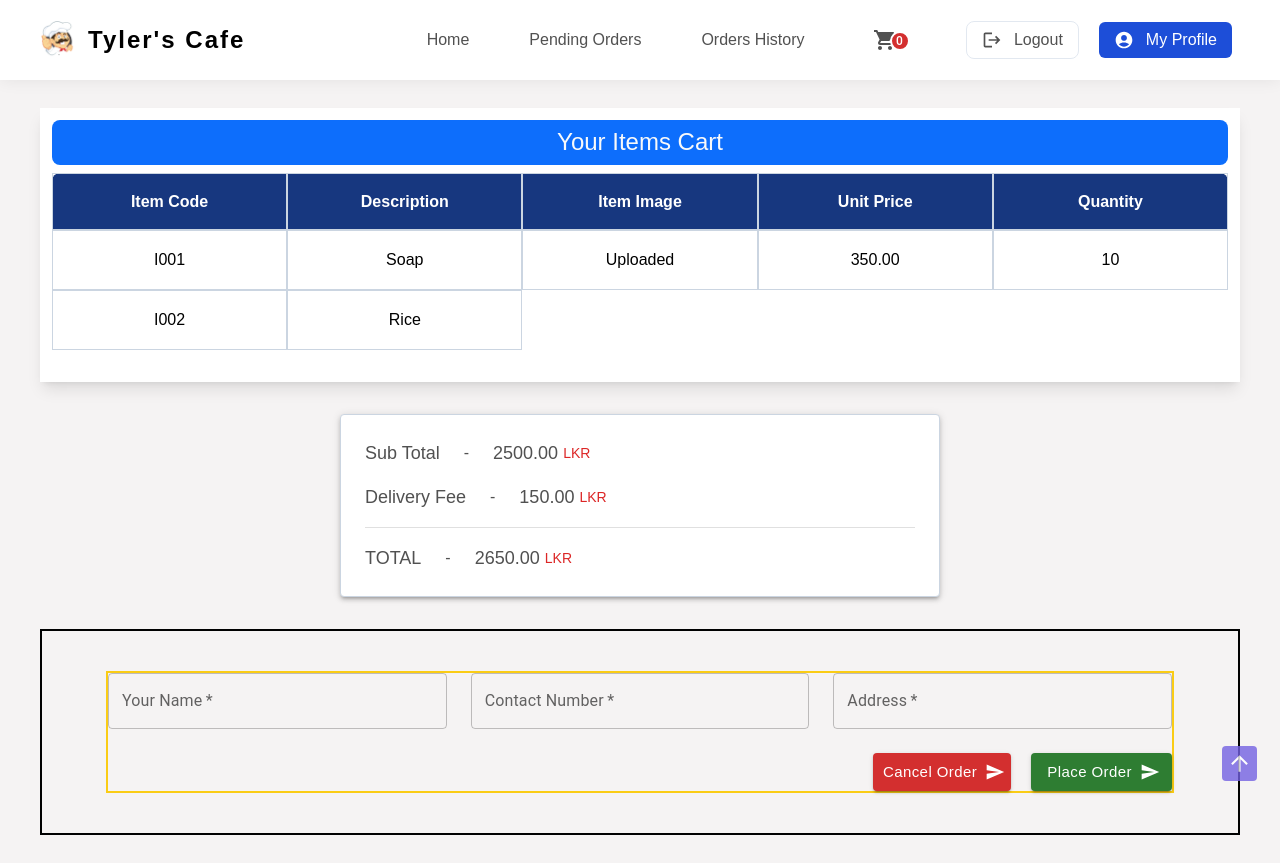
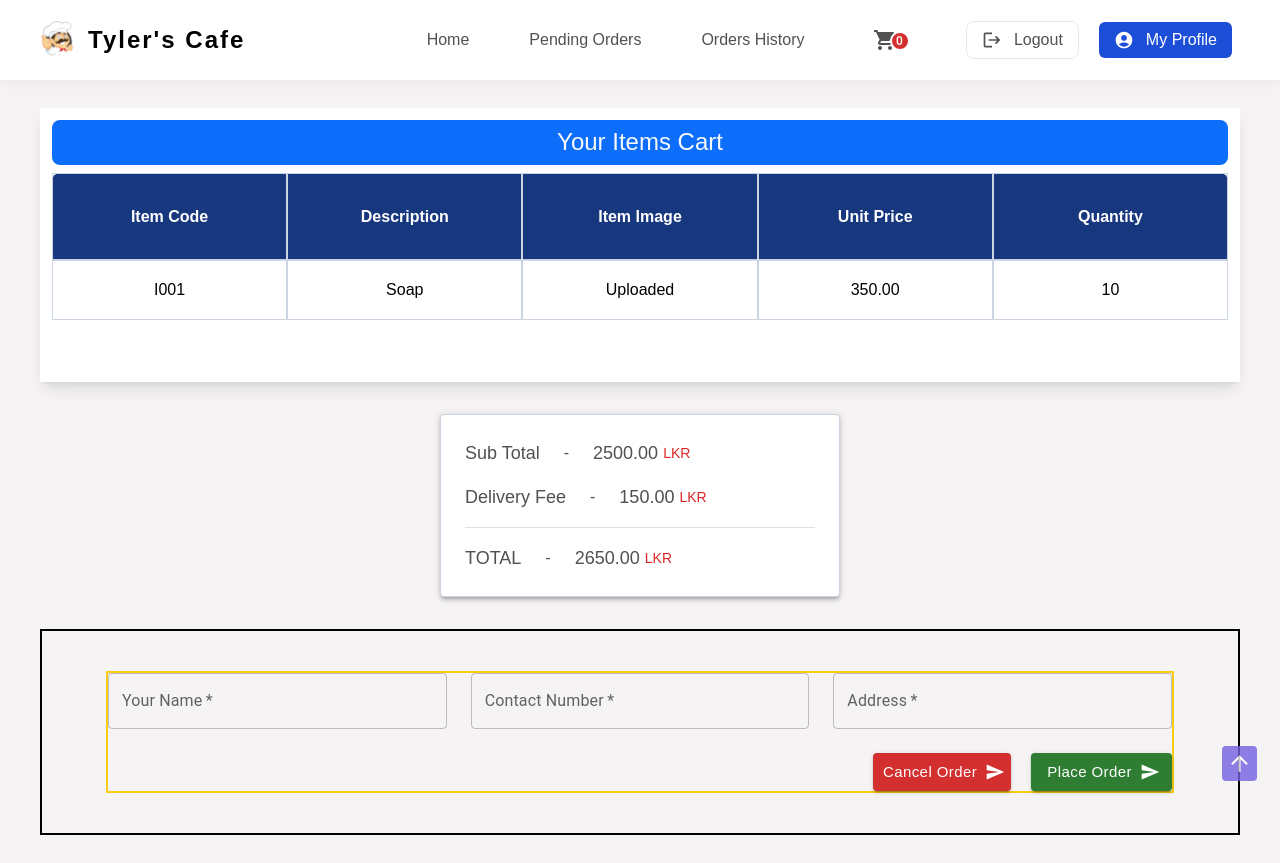
Before and after one commit to AshanSandeep06/Food-Shop-System, a React (Create React App) app in the folder frontend/: page /placeOrder in a window 1280 px wide. Built offline with nearby package versions, Linux system fonts and the light colour scheme.

Commit message:
Content Updated

```diff
--- a/frontend/src/pages/PlaceOrder/PlaceOrder.tsx
+++ b/frontend/src/pages/PlaceOrder/PlaceOrder.tsx
@@ -19,10 +19,7 @@ const PlaceOrder = () => {
           "Unit Price",
           "Quantity",
         ]}
-        tblData={[
-          ["I001", "Soap", "Uploaded", "350.00", "10"],
-          ["I002", "Rice"],
-        ]}
+        tblData={[["I001", "Soap", "Uploaded", "350.00", "10"]]}
       />
 
       {/* ===================================================== */}
@@ -31,7 +28,7 @@ const PlaceOrder = () => {
       <section className="my-8 flex justify-center">
         <Paper
           elevation={3}
-          className="w-1/2 border border-slate-300 flex flex-col gap-4 p-6"
+          className="w-1/3 border border-slate-300 flex flex-col gap-4 p-6"
         >
           <div className="flex items-center gap-6 !text-[rgb(81,81,81)]">
             <span className="text-base md:text-lg">Sub Total</span>
```
